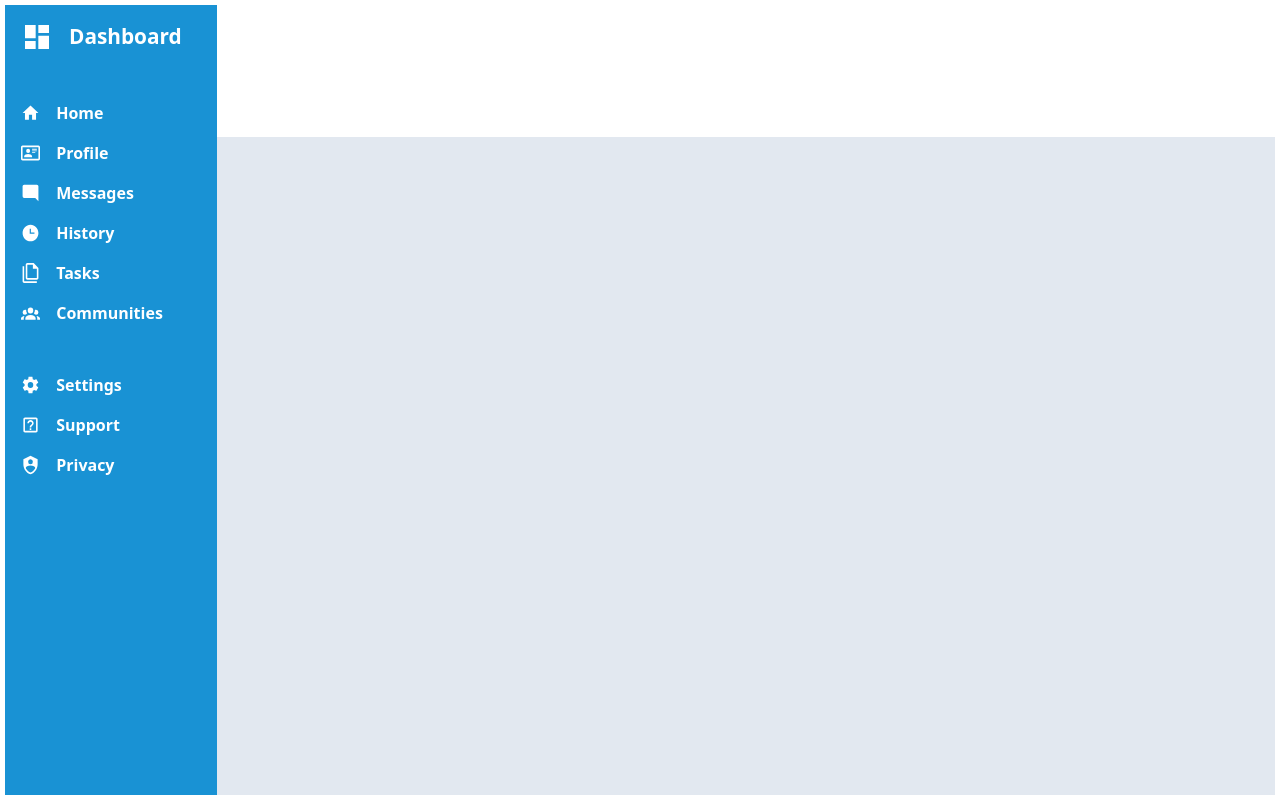
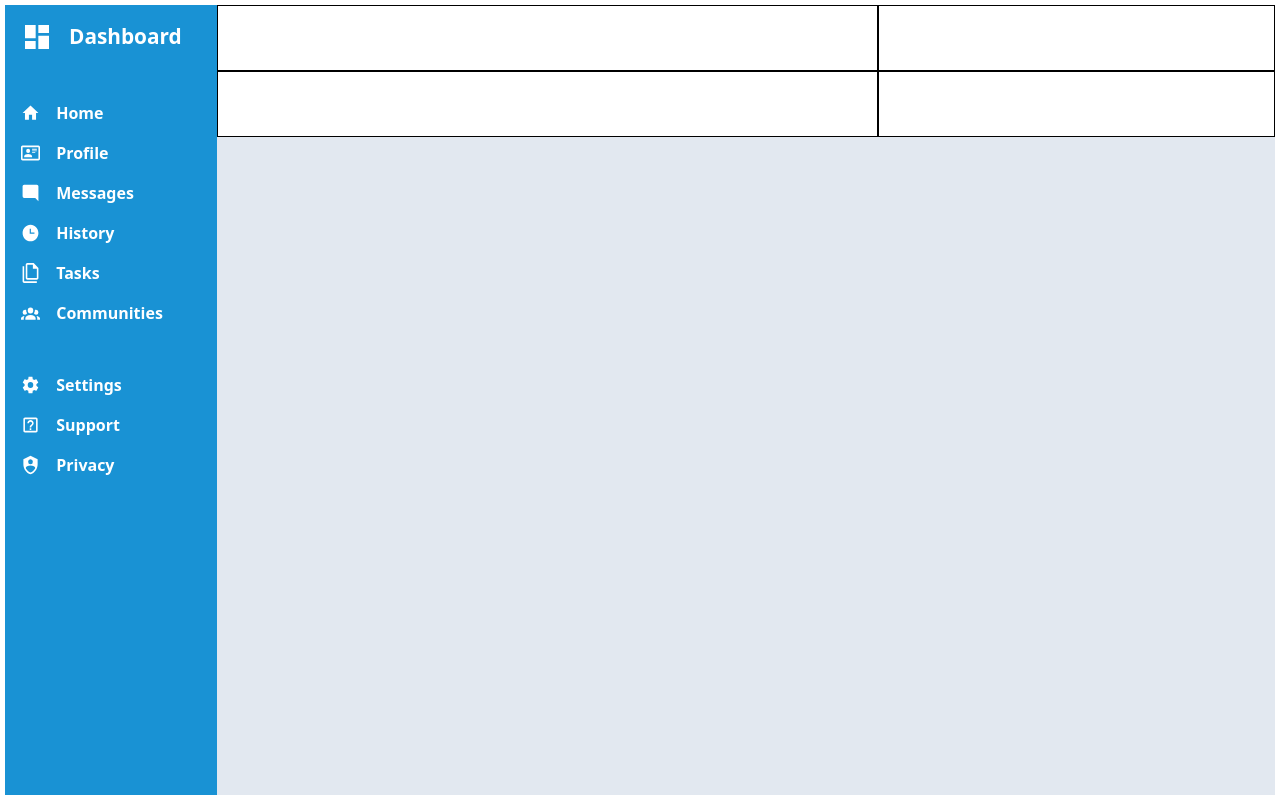
Before and after one commit to henrique-serra/admin-dashboard, a plain HTML site: page index.html in a window 1280 px wide. Drawn offline with Linux system fonts and the light colour scheme.

Commit message:
Add grid layout to header

```diff
--- a/index.html
+++ b/index.html
@@ -76,7 +76,12 @@
                 </a>
             </div>
         </div>
-        <div class="header"></div>
+        <div class="header">
+            <div class="header-search"></div>
+            <div class="header-profile"></div>
+            <div class="header-greeting"></div>
+            <div class="header-nav"></div>
+        </div>
         <div class="main-content"></div>
     </div>
 </body>
--- a/styles.css
+++ b/styles.css
@@ -168,3 +168,12 @@ body {
 .main-content {
     background-color: rgb(226 232 240);
 }
+
+.header {
+    display: grid;
+    grid: 1fr 1fr / 5fr 3fr;
+}
+
+.header > * {
+    border: 1px solid black;
+}
```
